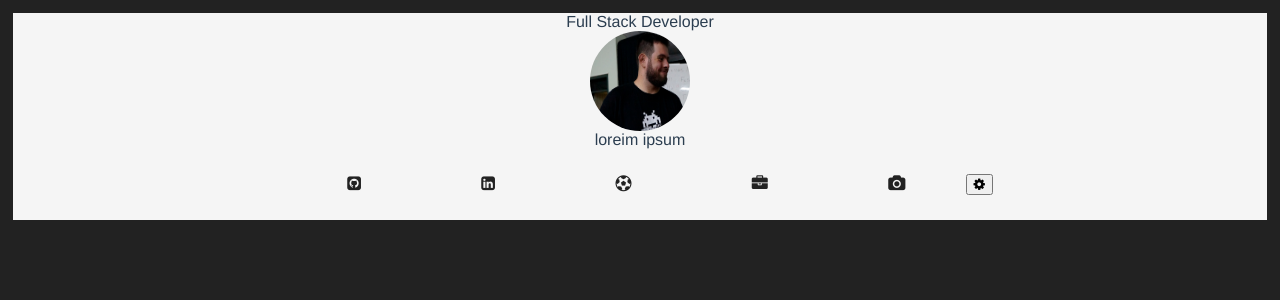
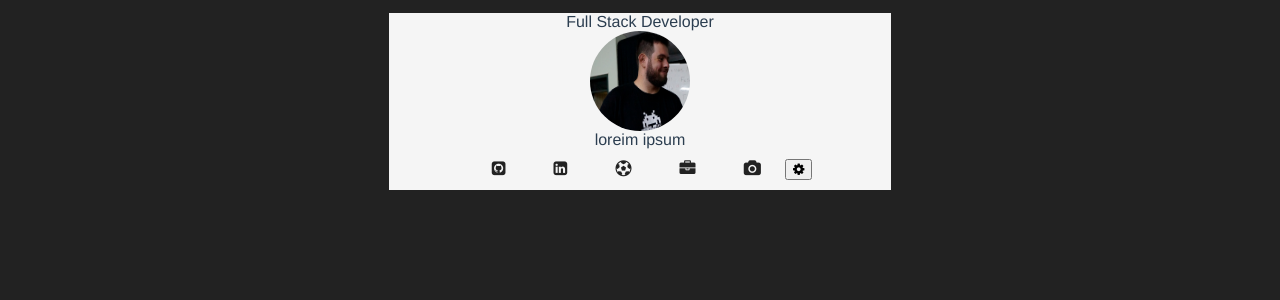
Before and after one commit to RodrigoBaltazar/site-pessoal, a Vue app in the folder app/: page / in a window 1280 px wide. Shown: the top 300 px of the page. Built offline with nearby package versions, Linux system fonts and the light colour scheme.

Commit message:
card centralizado no desktop e correto no mobile

```diff
--- a/app/src/components/BaltazarBackworld.vue
+++ b/app/src/components/BaltazarBackworld.vue
@@ -81,8 +81,15 @@ body {
 
 #card {
   background-color: whitesmoke;
+  width: auto;
+}
 
-}
+@media screen and (min-width: 800px) {
+    #card {
+        margin-left: 30%;
+        margin-right: 30%;
+    }
+  }
 
 .buttons {
   background-color: whitesmoke;
```
